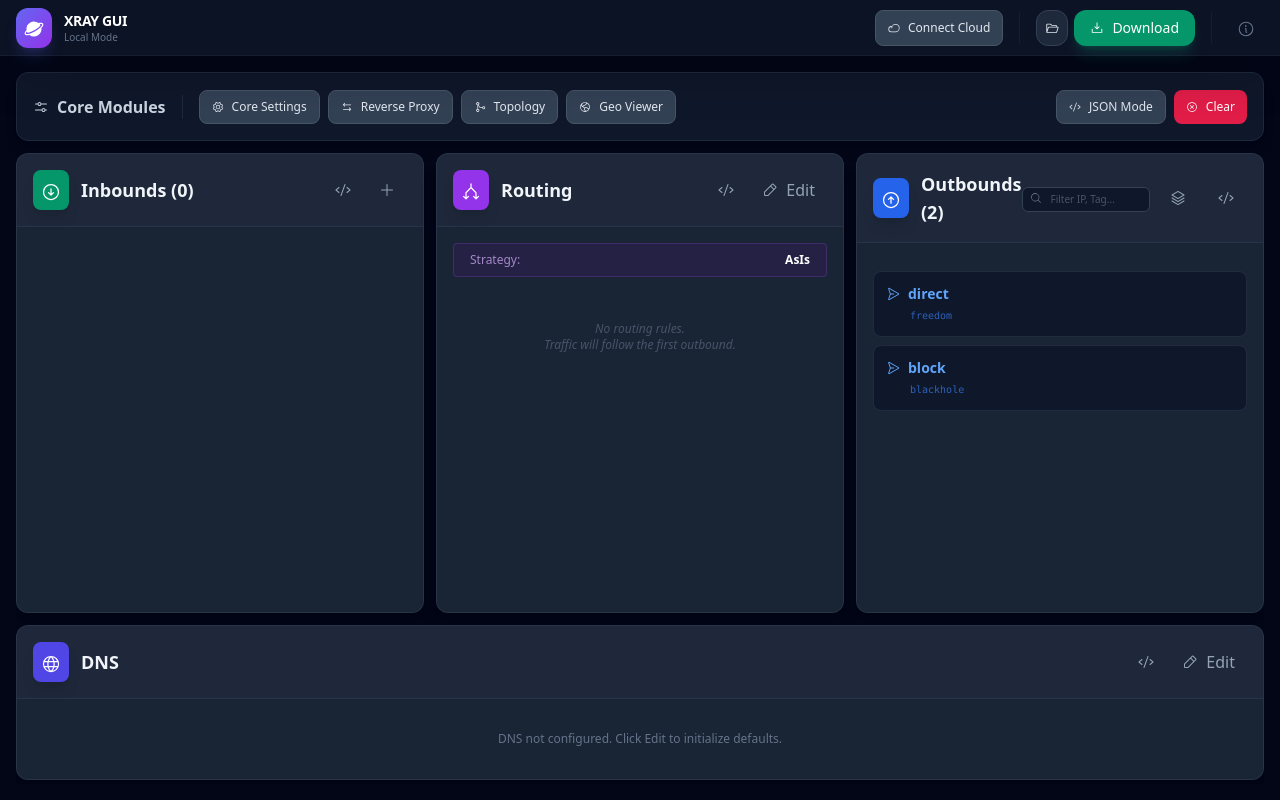
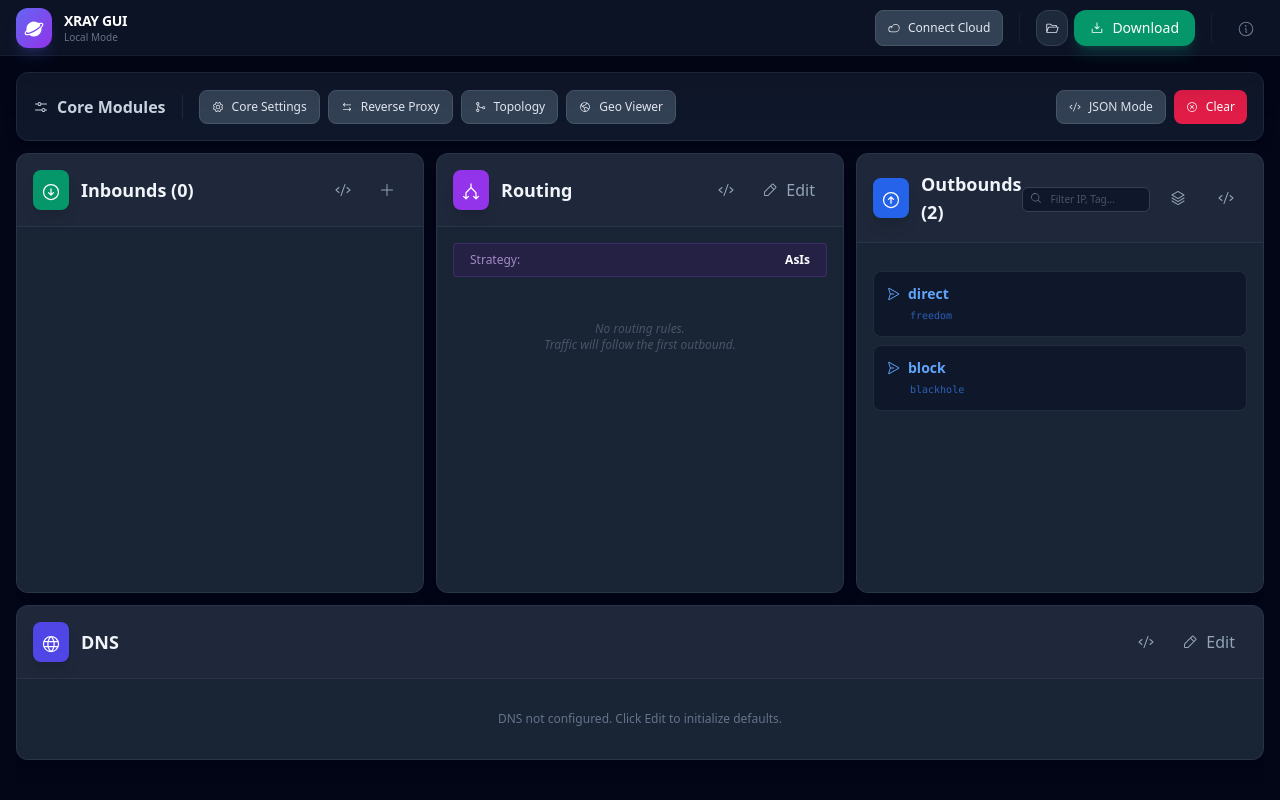
Before and after one commit to bropines/xray-config-ui-editor, a React (Vite) app: page / in a window 1280 px wide. Both pictures are taken after a click on the element 346 px from the left and 421 px from the top of the page. Built offline with nearby package versions, Linux system fonts and the light colour scheme.

Commit message:
fix dns overlap

```diff
--- a/src/App.tsx
+++ b/src/App.tsx
@@ -12,7 +12,7 @@
 import { RemnawaveModal } from "./components/editors/RemnawaveModal";
 import { SectionJsonModal } from "./components/editors/SectionJsonModal";
 import { BatchOutboundModal } from "./components/editors/outbound/BatchOutboundModal";
-import { GeoViewerModal } from "./components/editors/GeoViewerModal"; // <--- НОВЫЙ ИМПОРТ
+import { GeoViewerModal } from "./components/editors/GeoViewerModal";
 import { JsonField } from "./components/ui/JsonField";
 import { Toaster } from 'sonner';
 import { getPresets } from "./utils/presets";
@@ -119,7 +119,7 @@
     });
     const [remnawaveModalOpen, setRemnawaveModalOpen] = useState(false);
     const [batchModalOpen, setBatchModalOpen] = useState(false);
-    const [geoViewerOpen, setGeoViewerOpen] = useState(false); // <--- СОСТОЯНИЕ ДЛЯ GEO VIEWER
+    const [geoViewerOpen, setGeoViewerOpen] = useState(false);
     const [aboutOpen, setAboutOpen] = useState(false);
     const [rawMode, setRawMode] = useState(false);
     const [isDragging, setIsDragging] = useState(false);
@@ -354,7 +354,6 @@
                                     <Button className="flex-1 md:flex-none text-xs" variant="secondary" onClick={() => setModal({ type: 'topology', data: null, index: null })} icon="GitMerge">
                                         Topology
                                     </Button>
-                                    {/* ДОБАВЛЕНА КНОПКА GEO VIEWER */}
                                     <Button className="flex-1 md:flex-none text-xs" variant="secondary" onClick={() => setGeoViewerOpen(true)} icon="GlobeHemisphereWest">
                                         Geo Viewer
                                     </Button>
@@ -376,9 +375,9 @@
                                 <JsonField label="Full Configuration (Auto-saved)" value={config} onChange={(newConfig: any) => { if (newConfig) setConfig(newConfig); }} className="flex-1 relative min-h-0" />
                             </div>
                         ) : (
-                            <div className="flex-1 min-h-0 flex flex-col gap-3 overflow-y-auto custom-scroll">
-                                <div className="grid grid-cols-1 xl:grid-cols-3 gap-3 xl:flex-1 xl:min-h-0" style={{ minHeight: 0, flex: '1 1 0' }}>
-                                    <Card title={`Inbounds (${config.inbounds?.length || 0})`} icon="ArrowCircleDown" color="bg-emerald-600" className="h-[480px] xl:h-full" actions={
+                            <div className="flex-1 min-h-0 flex flex-col gap-3 overflow-y-auto custom-scroll pb-6">
+                                <div className="flex flex-col xl:grid xl:grid-cols-3 gap-3 xl:flex-1 xl:min-h-0">
+                                    <Card title={`Inbounds (${config.inbounds?.length || 0})`} icon="ArrowCircleDown" color="bg-emerald-600" className="h-[400px] xl:h-full xl:min-h-0 shrink-0 xl:shrink" actions={
                                             <div className="flex gap-1">
                                                 <Button variant="ghost" className="p-1.5" onClick={() => openSectionJson("inbounds", "Inbounds")} icon="Code" title="View JSON" />
                                                 <Button variant="ghost" onClick={() => setModal({ type: 'inbound', data: null, index: null })} icon="Plus" />
@@ -398,13 +397,13 @@
                                         ))}
                                     </Card>
 
-                                    <Card title="Routing" icon="ArrowsSplit" color="bg-purple-600" className="h-[480px] xl:h-full" actions={
+                                    <Card title="Routing" icon="ArrowsSplit" color="bg-purple-600" className="h-[400px] xl:h-full xl:min-h-0 shrink-0 xl:shrink" actions={
                                             <div className="flex gap-1">
                                                 <Button variant="ghost" className="p-1.5" onClick={() => openSectionJson("routing", "Routing")} icon="Code" title="View JSON" />
                                                 <Button variant="ghost" onClick={() => setModal({ type: 'routing', data: null, index: null })} icon="PencilSimple">Edit</Button>
                                             </div>
                                         }>
-                                        <div className="text-xs text-center text-purple-300 bg-purple-900/20 p-2 rounded mb-2 border border-purple-500/20 flex justify-between px-4">
+                                        <div className="text-xs text-center text-purple-300 bg-purple-900/20 p-2 rounded mb-2 border border-purple-500/20 flex justify-between px-4 shrink-0">
                                             <span className="opacity-70">Strategy:</span>
                                             <span className="font-bold text-white">{config.routing?.domainStrategy || "AsIs"}</span>
                                         </div>
@@ -454,7 +453,7 @@
                                         </div>
                                     </Card>
 
-                                    <Card title={`Outbounds (${config.outbounds?.length || 0})`} icon="ArrowCircleUp" color="bg-blue-600" className="h-[480px] xl:h-full" actions={
+                                    <Card title={`Outbounds (${config.outbounds?.length || 0})`} icon="ArrowCircleUp" color="bg-blue-600" className="h-[400px] xl:h-full xl:min-h-0 shrink-0 xl:shrink" actions={
                                             <div className="flex gap-2 items-center">
                                                 <div className="relative hidden md:block">
                                                     <Icon name="MagnifyingGlass" className="absolute left-2 top-1/2 -translate-y-1/2 text-slate-500 text-xs" />
@@ -465,7 +464,7 @@
                                                 <Button variant="ghost" onClick={() => setModal({ type: 'outbound', data: null, index: null })} icon="Plus" title="Add New Outbound" />
                                             </div>
                                         }>
-                                        <div className="md:hidden mb-3 relative">
+                                        <div className="md:hidden mb-3 relative shrink-0">
                                             <Icon name="MagnifyingGlass" className="absolute left-2 top-1/2 -translate-y-1/2 text-slate-500" />
                                             <input className="input-base pl-8 text-xs py-2 bg-slate-950/50" placeholder="Search outbounds..." value={obSearch} onChange={e => setObSearch(e.target.value)} />
                                         </div>
@@ -502,7 +501,7 @@
                                     </Card>
                                 </div>
 
-                                <Card title="DNS" icon="Globe" color="bg-indigo-600" className="shrink-0 mb-1" actions={
+                                <Card title="DNS" icon="Globe" color="bg-indigo-600" className="shrink-0 w-full" actions={
                                         <div className="flex gap-1">
                                             <Button variant="ghost" className="p-1.5" onClick={() => openSectionJson("dns", "DNS Config")} icon="Code" title="View JSON" />
                                             <Button variant="ghost" onClick={() => { initDns(); setModal({ type: 'dns', data: null, index: null }); }} icon="PencilSimple">Edit</Button>
@@ -550,7 +549,7 @@
             {modal.type === 'topology' && <TopologyModal onClose={() => setModal({ type: null, data: null, index: null })} />}
 
             {batchModalOpen && <BatchOutboundModal onClose={() => setBatchModalOpen(false)} />}
-            {geoViewerOpen && <GeoViewerModal onClose={() => setGeoViewerOpen(false)} />} {/* <--- НОВАЯ МОДАЛКА ЗДЕСЬ */}
+            {geoViewerOpen && <GeoViewerModal onClose={() => setGeoViewerOpen(false)} />}
 
             {sectionModal.open && (
                 <SectionJsonModal
```
